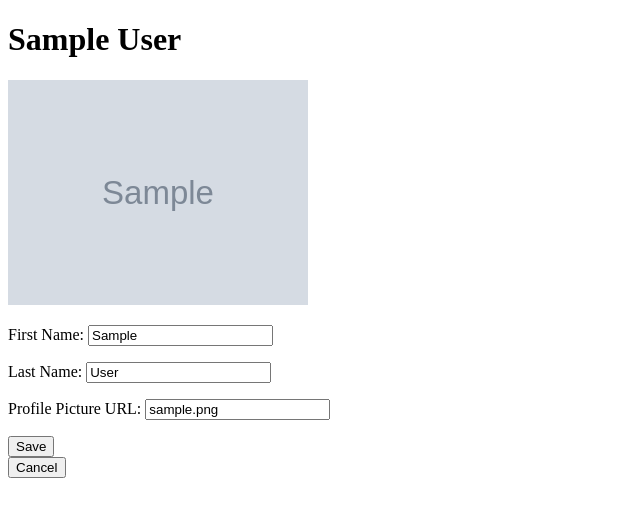
After one commit to PatrickSontag/sqlalchemy-flask-blogly, a Flask app: page /edit/1 in a window 1280 px wide. The commit adds this page. Shown: the top 517 px of the page, without its empty margins (0-640 px from the left). Run offline with Flask 2, Linux system fonts and the light colour scheme; tables that the repository leaves empty hold one stand-in row (values such as "Sample post"); grey boxes marked "Sample" are stand-in pictures.

Commit message:
edit users

```diff
--- a/app.py
+++ b/app.py
@@ -10,9 +10,9 @@ app.config['SQLALCHEMY_DATABASE_URI'] = 'postgresql:///blogly'
 app.config['SQLALCHEMY_TRACK_MODIFICATIONS'] = False
 app.config['SQLALCHEMY_ECHO'] = True
 app.config['SECRET_KEY'] = "SECRET!"
+app.config['DEBUG_TB_INTERCEPT_REDIRECTS'] = False
 
 debug = DebugToolbarExtension(app)
-
 
 connect_db(app)
 
@@ -22,10 +22,6 @@ connect_db(app)
 @app.route('/')
 def home_page():
     """Shows home page"""
-
-    # users = db.session.execute("SELECT * FROM users")
-    # users_list = list(users)
-    # print(users_list)
 
     users = User.query.all()
 
@@ -43,9 +39,9 @@ def add_user():
     db.session.add(user)
     db.session.commit()
 
-    return redirect(f"/{user.id}")
+    return redirect(f"/user/{user.id}")
 
-@app.route("/<int:user_id>")
+@app.route("/user/<int:user_id>")
 def show_user(user_id):
     """Show info on user"""
 
@@ -56,3 +52,28 @@ def show_user(user_id):
 def add_user_form():
     """Shows add user form"""
     return render_template('add_user.html')
+
+@app.route('/edit/<int:user_id>')
+def edit_user_form(user_id):
+    """Shows current user info and edit user form"""
+
+    user = User.query.get_or_404(user_id)
+    return render_template('edit.html', user=user)
+
+@app.route('/update/<int:user_id>', methods=["POST"])
+def update_user(user_id):
+    """Update user info"""
+
+    first_name = request.form['first_name']
+    last_name = request.form['last_name']
+    url = request.form['profile_picture']
+
+    user = User.query.get(user_id)
+    user.first_name = first_name
+    user.last_name = last_name
+    user.image_url = url
+
+    db.session.add(user)
+    db.session.commit()
+
+    return redirect(f"/user/{user.id}")
--- a/static/styles.css
+++ b/static/styles.css
@@ -0,0 +1,3 @@
+img {
+    width: 300px;
+}
--- a/templates/add_user.html
+++ b/templates/add_user.html
@@ -8,6 +8,6 @@
     <p>First Name: <input name="first_name"></p>
     <p>Last Name: <input name="last_name"></p>
     <p>Profile Picture URL: <input name="profile_picture"></p>
-    <button>Save</button>
+    <button>Add</button>
 </form>
 {% endblock %}
--- a/templates/base.html
+++ b/templates/base.html
@@ -9,11 +9,11 @@
     <link rel="stylesheet" href="/static/styles.css">
 </head>
 <body>
-    <nav class="navbar">
+    <!-- <nav class="navbar">
         <div class="nav-left">
           <a class="nav-link" href="" id="nav-users-list">Users List</a>
         </div>
-    </nav>
+    </nav> -->
 
         {% block content %}
         {% endblock %}
--- /dev/null
+++ b/templates/edit.html
@@ -0,0 +1,21 @@
+{% extends 'base.html' %}
+
+{% block title %}Blogly - User{% endblock %}
+
+{% block content %}
+<h1>{{ user.first_name }} {{ user.last_name }}</h1>
+<!-- <h2>{{ user.image_url }}</h2>- -->
+<img src="{{ user.image_url }}">
+
+<form action="/update/{{ user.id }}" method="POST">
+    <p>First Name: <input name="first_name" value="{{ user.first_name }}"></p>
+    <p>Last Name: <input name="last_name" value="{{ user.last_name }}"></p>
+    <p>Profile Picture URL: <input name="profile_picture" value="{{ user.image_url }}"></p>
+    <button>Save</button>
+</form>
+
+<form>
+    <button formaction="/user/{{ user.id }}">Cancel</button>
+</form>
+
+{% endblock %}
--- a/templates/home.html
+++ b/templates/home.html
@@ -7,7 +7,7 @@
 
 <ul>
     {% for user in users %}
-    <li><a href="/{{ user.id }}">{{ user.first_name }} {{ user.last_name }}</a></li>
+    <li><a href="/user/{{ user.id }}">{{ user.first_name }} {{ user.last_name }}</a></li>
     {% endfor %}
 </ul>
 <form action="/add">
```
Also changed, not shown: templates/user.html (+5 -3 lines).
